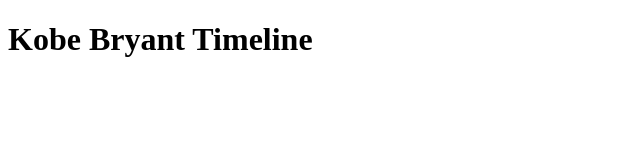
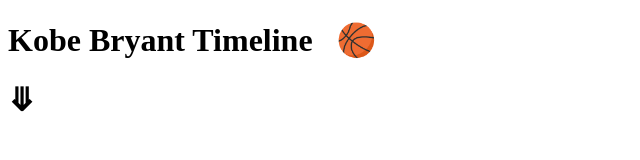
Before and after one commit to nataliemajadixon/kobeBryantTimeline, a plain HTML site: page index.html in a window 1280 px wide. Shown: the whole page, without its empty margins (0-640 px from the left). Drawn offline with Linux system fonts and the light colour scheme.

Commit message:
added an arrow and basketball emblem

```diff
--- a/index.html
+++ b/index.html
@@ -11,9 +11,25 @@
 <body>
     <header>
         <div>
-            <h1>Kobe Bryant Timeline</h1>
+            <h1>Kobe Bryant Timeline &nbsp &#127936;</h1>
+            <h1>&#10507;</h1>
         </div>
     </header>
+
+    <main>
+        <ul>
+
+
+
+
+
+
+
+        </ul>
+    </main>
+
+
+
 
     <script src="server.js"></script>
 </body>
```
